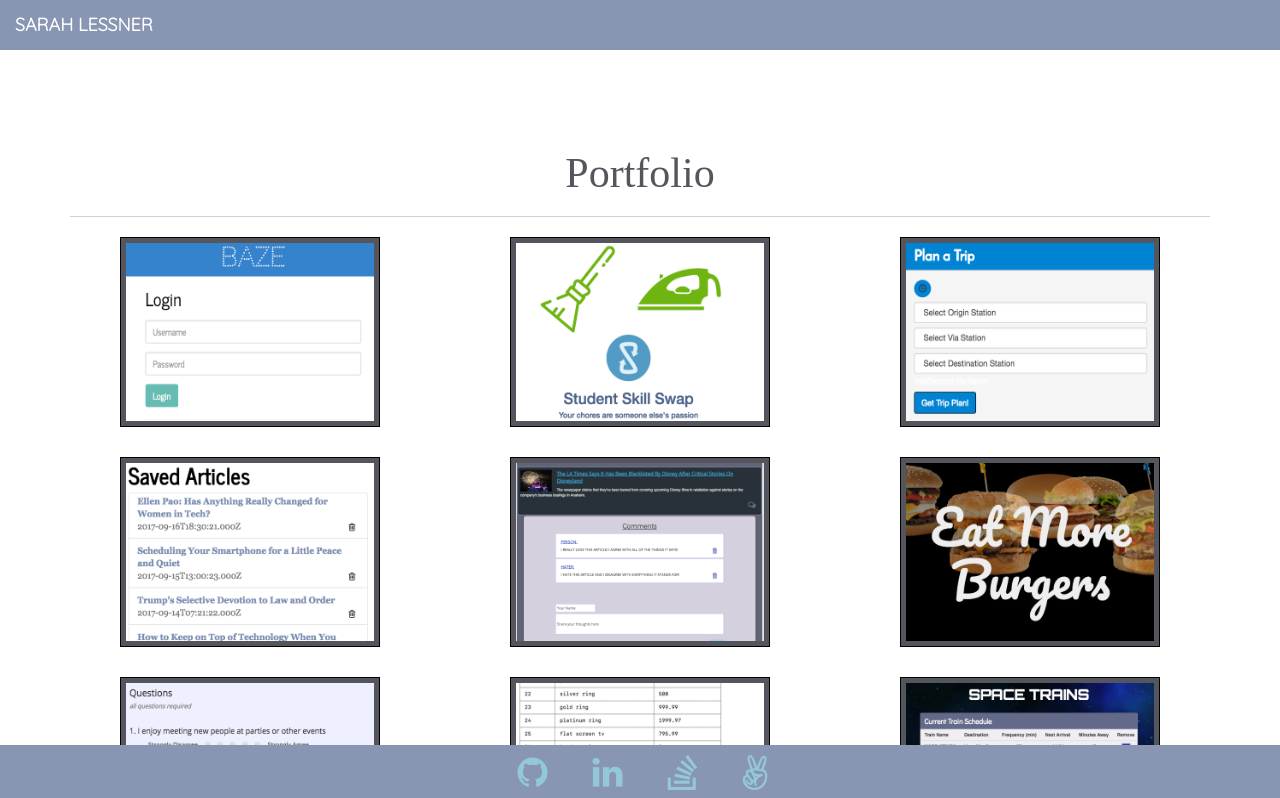
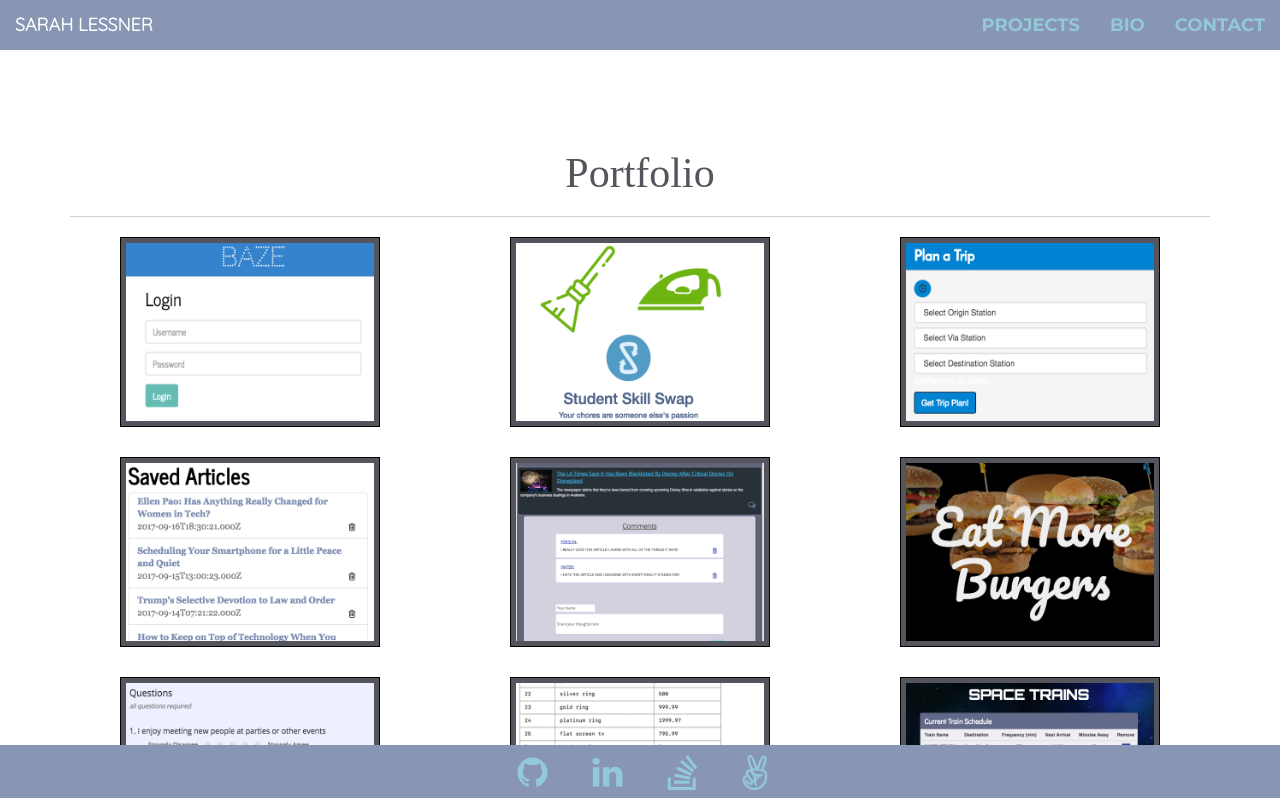
Before and after one commit to sarahlessner/Portfolio-React, a React (Create React App) app in the folder client/: page /projects in a window 1280 px wide. Shown: the top 798 px of the page. Built offline with nearby package versions, Linux system fonts and the light colour scheme; a web font is replaced by a local one.

Commit message:
changed background color and other minor styling changes to header text and link colors. added navigation links to bio portfolio and contact to navbar - complete for now

```diff
--- a/client/public/portfolio.css
+++ b/client/public/portfolio.css
@@ -16,6 +16,7 @@ p.small {
 hr {
   border-color: #d1d0d4;
 }
+
 a:hover,
 a:focus,
 a:active,
@@ -121,14 +122,35 @@ header .intro-text .skills {
 }
 
 .navbar {
+  border-radius: 0;
+
+}
+
+.navMenu {
     text-transform: uppercase;
     color: black;
     font-family: Montserrat,"Helvetica Neue",Helvetica,Arial,sans-serif;
     font-weight: 700;
-    border-radius: 0;
     margin-bottom: 0;
+    position: fixed;
+    width: 100%;
+    z-index: 3;
 }
 
+.navbarMenu {
+  float: right;
+}
+
+.mainNav {
+  text-transform: uppercase;
+  color: black;
+  font-family: Montserrat,"Helvetica Neue",Helvetica,Arial,sans-serif;
+  font-weight: 700;
+}
+
+.navbar-inverse .navbar-nav>li>a  {
+  color: white;
+}
 .navbar a:focus {
     outline: 0;
 }
@@ -174,8 +196,18 @@ header .intro-text .skills {
 }
 
 .mainMenu h1 a {
-  font-size: 50px;
+  font-size: 80px;
   color: #55555d;
+}
+
+.bio-img {
+  margin-left: 10px;
+	object-fit: cover;
+	border-radius:50%;
+	width: 250px;
+	height: 250px;
+  border: 1px solid rgba(221, 221, 221, 0.25);
+
 }
 
 section {
@@ -184,7 +216,7 @@ section {
 }
 
 section h2 {
-    margin: 0;
+    margin-top: 50px;
     font-size: 3em;
     color: #55555d;
 }
@@ -598,3 +630,9 @@ footer .footer-below {
     display: none;
     opacity: 0;
 }
+
+@media (max-width: 768px) {
+	.navbarMenu {
+    float: left;
+  }
+}
--- a/client/src/App.js
+++ b/client/src/App.js
@@ -5,7 +5,6 @@ import Projects from "./pages/Projects";
 import Bio from "./pages/Bio";
 import Contact from "./pages/Contact";
 import NoMatch from "./pages/NoMatch";
-import Nav from "./components/Nav";
 import Menu from "./components/Menu";
 import Footer from "./components/Footer";
 
@@ -13,7 +12,6 @@ import Footer from "./components/Footer";
 const App = () =>
   <Router>
     <div>
-      <Nav />
       <Switch>
         <Route exact path="/" component={Portfolio} />
         <Route exact path="/projects" component={Projects} />
--- a/client/src/components/Nav/Nav.js
+++ b/client/src/components/Nav/Nav.js
@@ -3,14 +3,16 @@ import Menu from "../Menu";
 import { Link } from "react-router-dom";
 
 const Nav = () =>
+  <div className="mainNav">
     <nav className="navbar navbar-inverse navbar-top">
       <div className="container-fluid">
         <div className="navbar-header">
           <Link to="/" className="navbar-brand">
-          Sarah Lessner
+            Sarah Lessner - Full Stack Web Developer
           </Link>
         </div>
       </div>
-  </nav>;
+    </nav>
+  </div>;
 
 export default Nav;
--- /dev/null
+++ b/client/src/components/NavMenu/NavMenu.js
@@ -0,0 +1,29 @@
+import React from "react";
+import Menu from "../Menu";
+import { Link } from "react-router-dom";
+
+const NavMenu = (props) => (
+  <div className="navMenu">
+    <nav className="navbar navbar-inverse">
+        <div className="navbar-header">
+          <Link to="/" className="navbar-brand">
+            Sarah Lessner
+          </Link>
+        </div>
+
+      <div className="navbarMenu">
+        <Link to="/projects" className="navbar-brand">
+          Projects
+        </Link>
+        <Link to="/bio" className="navbar-brand">
+          Bio
+        </Link>
+        <Link to="/contact" className="navbar-brand">
+          Contact
+        </Link>
+      </div>
+    </nav>
+  </div>
+);
+
+export default NavMenu;
--- /dev/null
+++ b/client/src/components/NavMenu/index.js
@@ -0,0 +1 @@
+export { default } from "./NavMenu";
--- a/client/src/components/ProjectGridItem/ProjectGridItem.js
+++ b/client/src/components/ProjectGridItem/ProjectGridItem.js
@@ -29,6 +29,7 @@ class ProjectGridItem extends Component {
 
   render() {
     return (
+      <div>
         <div className="col-sm-4 portfolio-item">
             <div onClick={this.open} className="portfolio-link">
                 <div className="caption">
@@ -55,6 +56,7 @@ class ProjectGridItem extends Component {
             </Modal.Footer>
           </Modal>
         </div>
+      </div>
     );
   }
 
--- a/client/src/pages/Bio/Bio.js
+++ b/client/src/pages/Bio/Bio.js
@@ -2,6 +2,8 @@ import React, { Component } from "react";
 import { Link } from "react-router-dom";
 import { Col, Row, Container } from "../../components/Grid";
 import { Input, TextArea, FormBtn } from "../../components/Form";
+import headshot from "../../images/headshot.jpg";
+import NavMenu from "../../components/NavMenu";
 
 class Bio extends Component {
   state = {
@@ -10,6 +12,8 @@ class Bio extends Component {
 
   render() {
     return (
+      <div>
+        <NavMenu />
         <section className="success" id="about">
             <div className="container">
                 <div className="row">
@@ -20,7 +24,7 @@ class Bio extends Component {
                 </div>
                 <div className="row">
                     <div className="col-lg-3">
-                      <img className="img-responsive mymug" src="img/headshot.jpg" alt="" />
+                        <img className="img-responsive bio-img" src={headshot} alt="" />
                     </div>
                     <div className="col-lg-6">
                         <h3>Bio</h3>
@@ -32,7 +36,7 @@ class Bio extends Component {
                           I ultimately did not seek a career in psychology. When I found myself in the bay area, I started
                           working at a large tech company on the support side. I love the culture but I found myself wanting to be involved
                           on the engineering side, so I made the decision to become a web developer.</p>
-                      <p>Please view my portfolio links to see the work I have done as a web developer. Please do not hesitate to reach out
+                        <p>You may view my portfolio to see the work I have done as a web developer. Please do not hesitate to reach out
                           via the contact form.
                         </p>
 
@@ -40,23 +44,25 @@ class Bio extends Component {
                     <div className="col-lg-3">
                         <h3>Skills</h3>
                         <ul>
-                          <li>Javascript</li>
+                            <li>JavaScript</li>
                             <li>HTML5</li>
                             <li>CSS3</li>
+                            <li>React</li>
                             <li>JQuery</li>
-                          <li>Node.js</li>
-                          <li>Express.js</li>
-                          <li>MySql</li>
+                            <li>Node</li>
+                            <li>Express</li>
+                            <li>mySQL</li>
                             <li>MongoDB</li>
                             <li>Firebase</li>
                             <li>Handlebars</li>
-                          <li>AJAX</li>
+                            <li>APIs</li>
 
                         </ul>
                     </div>
                 </div>
             </div>
         </section>
+      </div>
     );
   }
 }
--- a/client/src/pages/Contact/Contact.js
+++ b/client/src/pages/Contact/Contact.js
@@ -3,6 +3,7 @@ import { Link } from "react-router-dom";
 import { Col, Row, Container } from "../../components/Grid";
 import { Input, TextArea, FormBtn } from "../../components/Form";
 import axios from "axios";
+import NavMenu from "../../components/NavMenu";
 
 
 class Contact extends Component {
@@ -37,6 +38,7 @@ class Contact extends Component {
   render() {
     return (
       <div>
+        <NavMenu />
         <section id="contact">
             <div className="container">
                 <div className="row">
--- a/client/src/pages/Portfolio/Portfolio.js
+++ b/client/src/pages/Portfolio/Portfolio.js
@@ -2,6 +2,7 @@ import React, { Component } from "react";
 import { Link } from "react-router-dom";
 import { Col, Row, Container } from "../../components/Grid";
 import { Input, TextArea, FormBtn } from "../../components/Form";
+import Nav from "../../components/Nav";
 
 class Portfolio extends Component {
   state = {
@@ -10,11 +11,13 @@ class Portfolio extends Component {
 
   render() {
     return (
-      <div className="mainMenu">
-        <h1><Link to="/projects">Projects</Link></h1>
-        <h1><Link to="/bio">About Me</Link></h1>
-        <h1><Link to="/contact">Contact</Link></h1>
-
+      <div>
+        <Nav />
+        <div className="mainMenu">
+          <h1><Link to="/projects">Projects</Link></h1>
+          <h1><Link to="/bio">About Me</Link></h1>
+          <h1><Link to="/contact">Contact</Link></h1>
+        </div>
       </div>
     );
   }
--- a/client/src/pages/Projects/Projects.js
+++ b/client/src/pages/Projects/Projects.js
@@ -15,6 +15,7 @@ import scheduler from "../../images/scheduler.png";
 import scraper from "../../images/scraper.png";
 import hangman from "../../images/hangman.png";
 import crystal from "../../images/crystal.png";
+import NavMenu from "../../components/NavMenu";
 
 
 
@@ -27,6 +28,8 @@ class Projects extends Component {
 
   render() {
     return (
+      <div>
+      <NavMenu />
         <Container fluid>
         <section id="portfolio">
             <div className="container">
@@ -134,6 +137,7 @@ class Projects extends Component {
             </div>
         </section>
         </Container>
+      </div>
     );
   }
 }
```
Also changed, not shown: client/src/images/headshot.jpg (added), 9 other files (tests, documents, lock files or other folders). Lines whose indentation alone changed are shown as unchanged.
